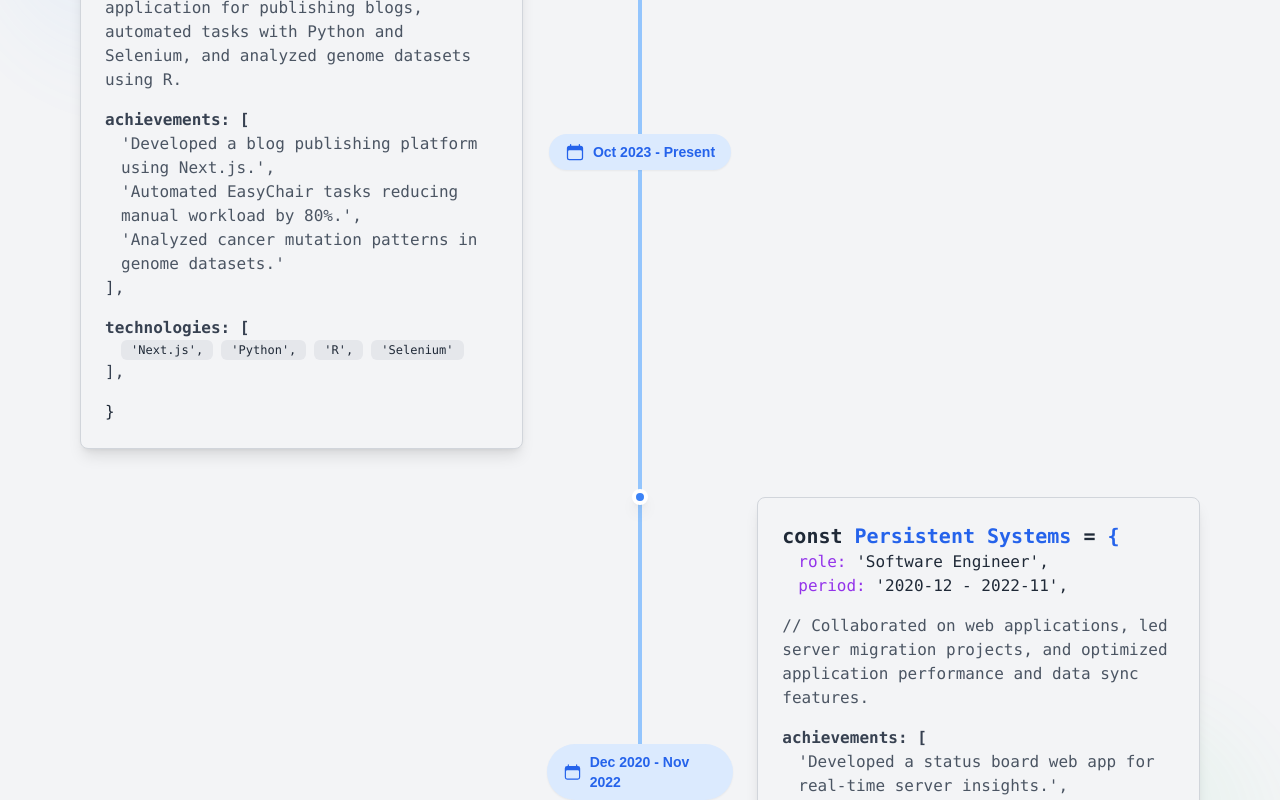
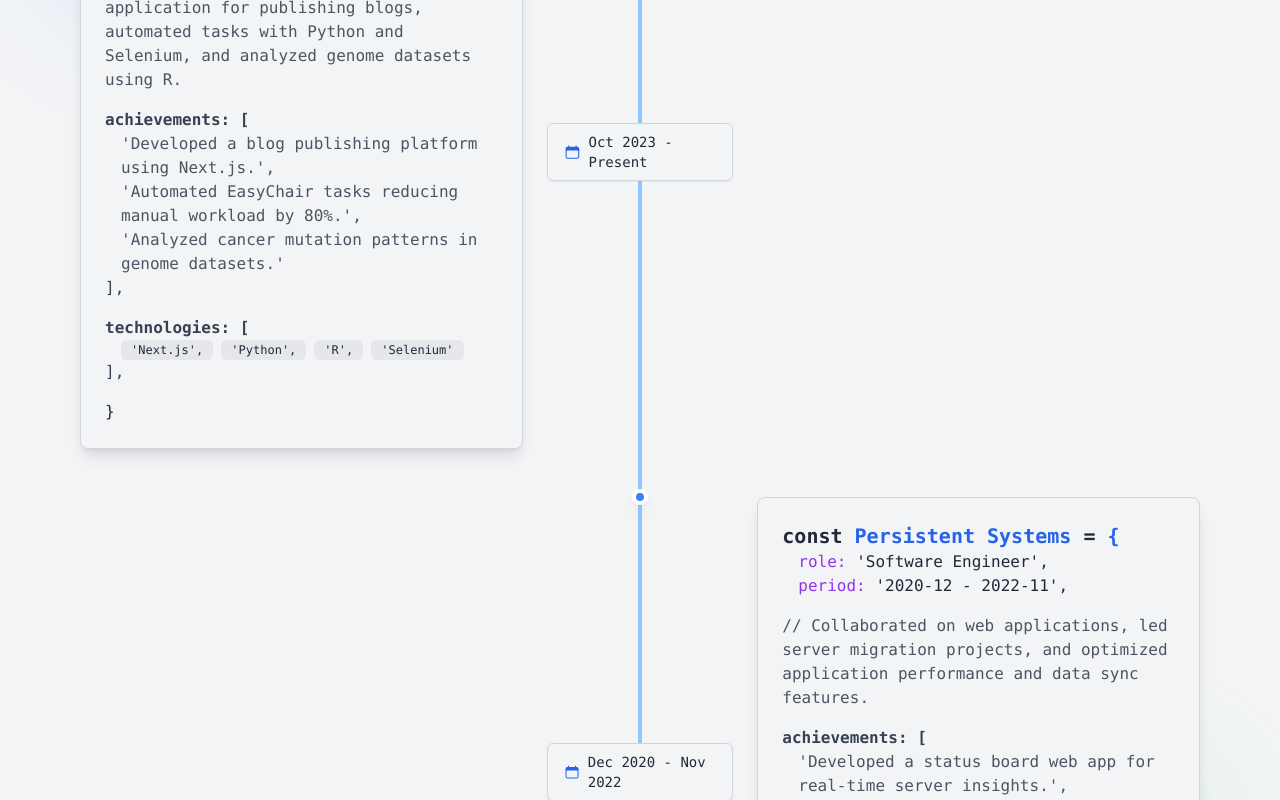
Before and after one commit to sriram-boddeda/sriram-boddeda.github.io, a Next.js app: page / in a window 1280 px wide. Shown: the part 2980-3780 px from the top of the page. Built offline with nearby package versions, Linux system fonts and the light colour scheme.

Commit message:
Refactor TimelineDateRange component styles and update date display

```diff
--- a/components/TimelineDateRange.tsx
+++ b/components/TimelineDateRange.tsx
@@ -33,9 +33,9 @@ const TimelineDateRange: React.FC<TimelineDateRangeProps> = ({
 }) => {
   return (
     <div className="md:w-2/12 flex justify-center items-center mb-4 md:mb-0">
-      <div className="flex items-center bg-blue-100 py-2 px-4 rounded-full shadow-sm">
-        <CalendarIcon className="w-5 h-5 text-blue-600 mr-2" />
-        <span className="text-sm font-semibold text-blue-600">
+      <div className="font-mono text-sm bg-gray-100 dark:bg-[#1e1e1e] border border-gray-300 dark:border-gray-700 py-2 px-4 rounded-md shadow-sm flex items-center">
+        <CalendarIcon className="w-5 h-5 text-blue-600 dark:text-blue-400 mr-2" />
+        <span className="text-gray-800 dark:text-[#dcdcdc]">
           {formatDateRange(startDate, endDate)}
         </span>
       </div>
```
